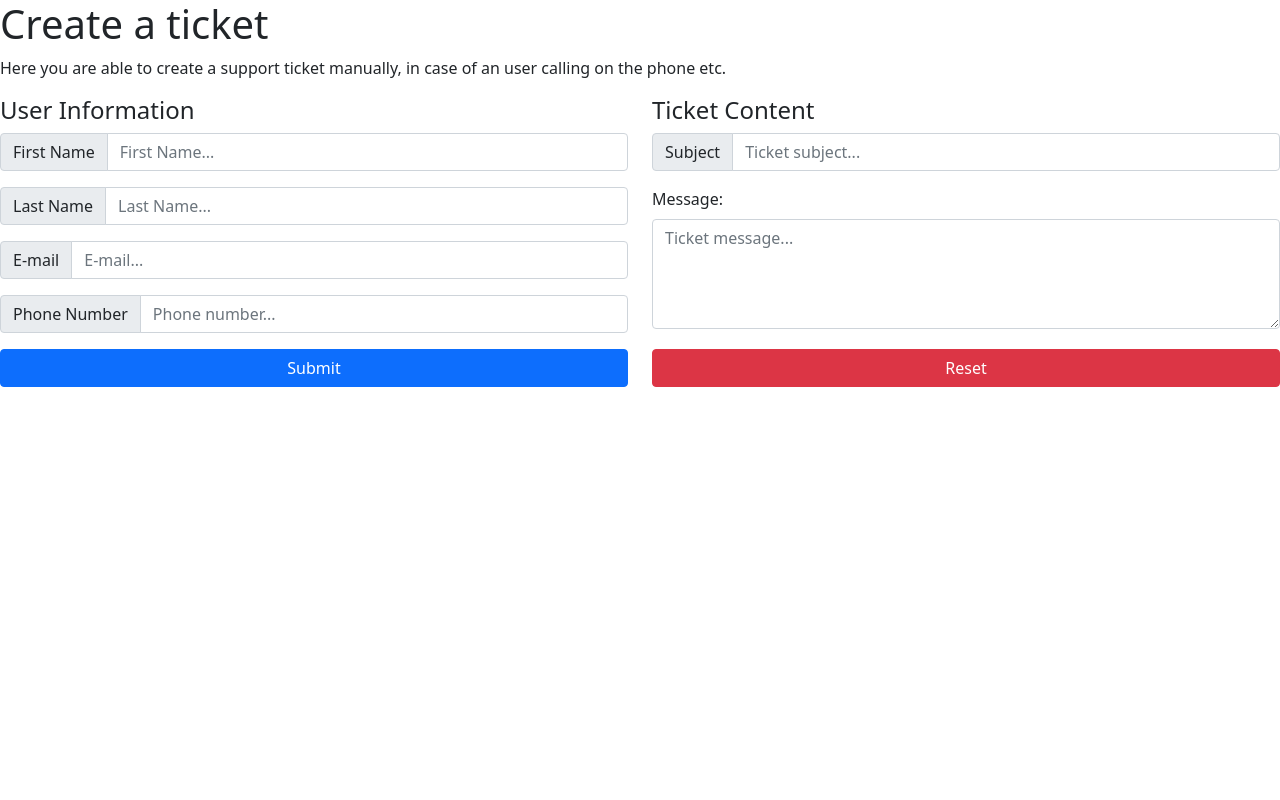
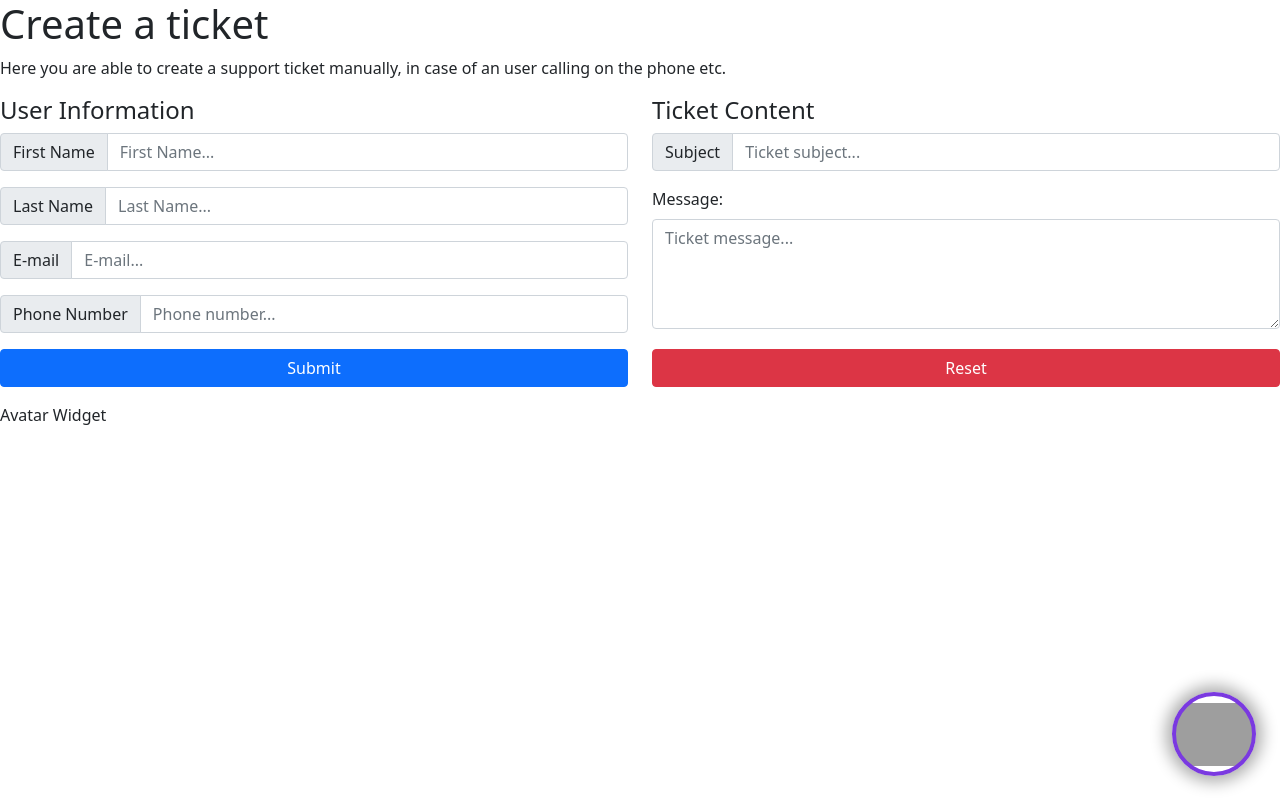
Before and after one commit to madshby/supportbuddyfinal, a React (Create React App) app: page / in a window 1280 px wide. Built offline with nearby package versions, Linux system fonts and the light colour scheme; grey boxes are pictures that could not be loaded.

Commit message:
Implemented Live Chat Avatar

```diff
--- /dev/null
+++ b/src/Components/Avatar.js
@@ -0,0 +1,34 @@
+import React, { useState } from "react";
+
+import { styles } from "../Resources/styles";
+
+const Avatar = (props) => {
+  const [hovered, setHovered] = useState(false);
+
+  return (
+    <div style={props.style}>
+      <div
+        className="transition-3"
+        style={{
+          ...styles.avatarHello,
+          ...{ opacity: hovered ? "1" : "0" },
+        }}
+      >
+        Hejsa, Mads her! 🤙
+      </div>
+
+      <div
+        onMouseEnter={() => setHovered(true)}
+        onMouseLeave={() => setHovered(false)}
+        onClick={() => props.onClick && props.onClick()}
+        className="transition-3"
+        style={{
+          ...styles.chatWithMeButton,
+          ...{ border: hovered ? "1px solid #f9f0ff" : "4px solid #7a39e0" },
+        }}
+      />
+    </div>
+  );
+};
+
+export default Avatar;
--- a/src/Components/LookAtTicket.js
+++ b/src/Components/LookAtTicket.js
@@ -1,4 +1,4 @@
-import React, {Component} from 'react';
+import React, { Component } from "react";
 class LookAtTicket extends Component {
   render() {
     return (
@@ -8,19 +8,20 @@ class LookAtTicket extends Component {
           <div class="col-12 col-md-4 mb-3 order-1 order-md-1 pt-3 ps-3">
             <div class="card">
               <div class="card-header">
-                                <strong>
-                                    FULLNAME HERE
-                                </strong>
+                <strong>FULLNAME HERE</strong>
               </div>
               <div class="card-body">
                 <ul class="list-group list-group-flush">
-                                    <li class="list-group-item"><strong>E-mail: </strong>
+                  <li class="list-group-item">
+                    <strong>E-mail: </strong>
                     EMAIL HERE
                   </li>
-                                    <li class="list-group-item"><strong>Phone: </strong>
+                  <li class="list-group-item">
+                    <strong>Phone: </strong>
                     PHONENUMBER HERE
                   </li>
-                                    <li class="list-group-item"><strong>Ticket Status: </strong>
+                  <li class="list-group-item">
+                    <strong>Ticket Status: </strong>
                     STATUS HERE
                   </li>
                 </ul>
@@ -31,19 +32,13 @@ class LookAtTicket extends Component {
           <div class="col-12 col-md-8 mb-3 order-3 order-md-2 pt-3 pe-4">
             <div class="card">
               <div class="card-header">
-                                <strong>
-                                    SUBJECT HERE
-                                </strong>
+                <strong>SUBJECT HERE</strong>
               </div>
               <div class="card-body">
-                                <p>
-                                    MESSAGE HERE
-                                </p>
+                <p>MESSAGE HERE</p>
               </div>
               <div class="card-footer">
-                                <small>
-                                    CREATED: TIMESTAMP HERE
-                                </small>
+                <small>CREATED: TIMESTAMP HERE</small>
               </div>
             </div>
           </div>
@@ -63,21 +58,16 @@ class LookAtTicket extends Component {
                     </div>
 
                     */}
-
         </div>
 
         <hr />
 
-                <div class="row mb-5" class="pt-4 px-3">
-                    <div class="col-12">
+        <div className="row mb-5" class="pt-4 px-3">
+          <div className="col-12">
             <h4>Answers</h4>
             <div className="card mb-3">
-                            <div className="card-header">
-                                AUTHOR FULLNAME answered:
-                            </div>
-                            <div className="card-body">
-                                AUTHOR MESSAGE
-                            </div>
+              <div className="card-header">AUTHOR FULLNAME answered:</div>
+              <div className="card-body">AUTHOR MESSAGE</div>
               <div className="card-footer">
                 <small>AUTHOR MESSAGE TIMESTAMP</small>
               </div>
@@ -93,26 +83,25 @@ class LookAtTicket extends Component {
               </div>
             </div>
             <div class="row mb-3">
-                            <div class="col-12 col-md-2">
-
-                            </div>
+              <div class="col-12 col-md-2"></div>
               <div class="col-12 col-md-8 px-4">
-                                <textarea class="form-control" rows="4" placeholder="Enter answer here..."></textarea>
+                <textarea
+                  class="form-control"
+                  rows="4"
+                  placeholder="Enter answer here..."
+                ></textarea>
               </div>
               <div class="col-12 col-md-2"></div>
             </div>
             <div class="row">
-                        <div class="col-12 col-md-2">
-
-                        </div>
+              <div class="col-12 col-md-2"></div>
               <div class="col-6 col-md-4 px-4">
                 <button class="btn btn-primary w-100">Save Answer</button>
               </div>
               <div class="col-6 col-md-4 px-4">
                 <button class="btn btn-danger w-100">Cancel</button>
               </div>
-                        <div class="col-12 col-md-2">
-                        </div>
+              <div class="col-12 col-md-2"></div>
             </div>
           </div>
         </div>
--- /dev/null
+++ b/src/Resources/styles.js
@@ -0,0 +1,106 @@
+export const styles = {
+  chatWithMeButton: {
+    cursor: "pointer",
+    boxShadow: "0px 0px 16px 6px rgba(0, 0, 0, 0.33)",
+    // Border
+    borderRadius: "50%",
+    // Background
+    backgroundImage: `url(https://govarde.dk/wp-content/uploads/2020/10/mads6.jpg)`,
+    backgroundRepeat: "no-repeat",
+    backgroundPosition: "center",
+    backgroundSize: "84px",
+    // Size
+    width: "84px",
+    height: "84px",
+  },
+  avatarHello: {
+    // Position
+    position: "absolute",
+    left: "calc(-100% - 44px - 28px)",
+    top: "calc(50% - 24px)",
+    // Layering
+    zIndex: "10000",
+    boxShadow: "0px 0px 16px 6px rgba(0, 0, 0, 0.33)",
+    // Border
+    padding: "12px 12px 12px 16px",
+    borderRadius: "24px",
+    // Color
+    backgroundColor: "#f9f0ff",
+    color: "black",
+  },
+  supportWindow: {
+    // Position
+    position: "fixed",
+    bottom: "116px",
+    right: "24px",
+    // Size
+    width: "420px",
+    height: "530px",
+    maxWidth: "calc(100% - 48px)",
+    maxHeight: "calc(100% - 48px)",
+    backgroundColor: "white",
+    // Border
+    borderRadius: "12px",
+    border: `2px solid #7a39e0`,
+    overflow: "hidden",
+    // Shadow
+    boxShadow: "0px 0px 16px 6px rgba(0, 0, 0, 0.33)",
+  },
+  emailFormWindow: {
+    width: "100%",
+    overflow: "hidden",
+    transition: "all 0.5s ease",
+    WebkitTransition: "all 0.5s ease",
+    MozTransition: "all 0.5s ease",
+  },
+  stripe: {
+    position: "relative",
+    top: "-45px",
+    width: "100%",
+    height: "308px",
+    backgroundColor: "#7a39e0",
+    transform: "skewY(-12deg)",
+  },
+  topText: {
+    position: "relative",
+    width: "100%",
+    top: "15%",
+    color: "white",
+    fontSize: "24px",
+    fontWeight: "600",
+  },
+  emailInput: {
+    width: "66%",
+    textAlign: "center",
+    outline: "none",
+    padding: "12px",
+    borderRadius: "12px",
+    border: "2px solid #7a39e0",
+  },
+  bottomText: {
+    position: "absolute",
+    width: "100%",
+    top: "60%",
+    color: "#7a39e0",
+    fontSize: "24px",
+    fontWeight: "600",
+  },
+  loadingDiv: {
+    position: "absolute",
+    height: "100%",
+    width: "100%",
+    textAlign: "center",
+    backgroundColor: "white",
+  },
+  loadingIcon: {
+    color: "#7a39e0",
+    position: "absolute",
+    top: "calc(50% - 51px)",
+    left: "calc(50% - 51px)",
+    fontWeight: "600",
+  },
+  chatEngineWindow: {
+    width: "100%",
+    backgroundColor: "#fff",
+  },
+};
--- a/src/index.js
+++ b/src/index.js
@@ -2,6 +2,29 @@ import React from "react";
 import ReactDOM from "react-dom/client";
 import "./index.css";
 import App from "./App";
+import Avatar from "./Components/Avatar";
 
 const root = ReactDOM.createRoot(document.getElementById("root"));
-root.render(<App />);
+const AvatarWidget = () => {
+  return (
+    <>
+      <div>Avatar Widget</div>
+      <div>
+        <Avatar
+          style={{
+            position: "fixed",
+            bottom: "24px",
+            right: "24px",
+          }}
+        />
+      </div>
+    </>
+  );
+};
+
+root.render(
+  <>
+    <App />
+    <AvatarWidget></AvatarWidget>
+  </>
+);
```
Lines whose indentation alone changed are shown as unchanged.
